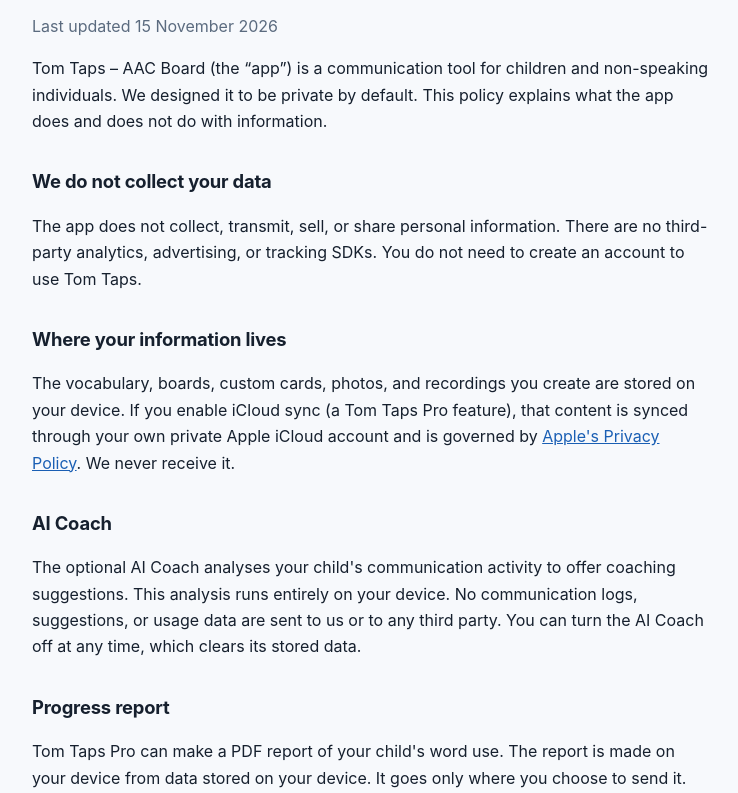
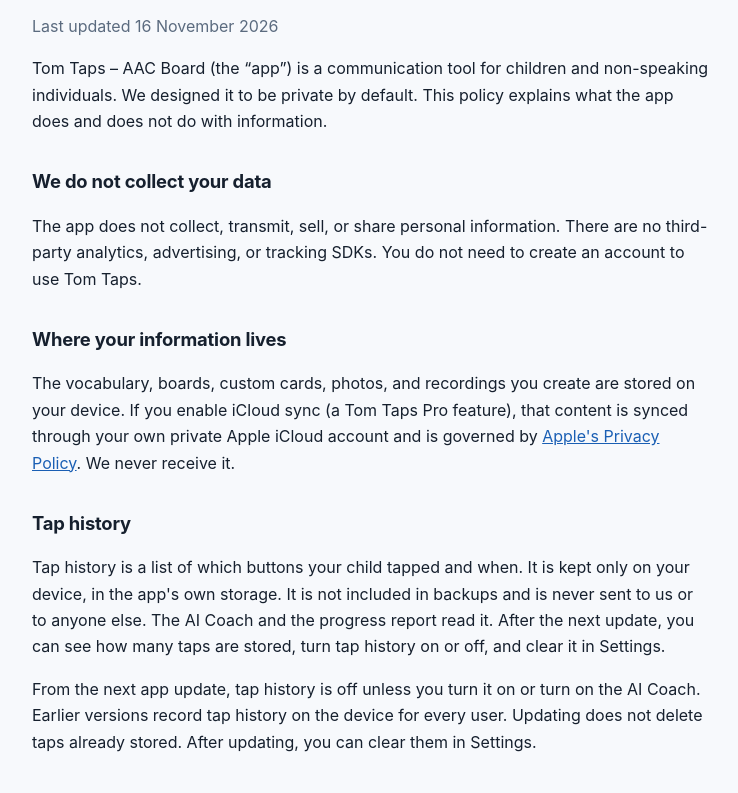
Before and after one commit to jilagan/tomtaps-site, a plain HTML site: page privacy.html in a window 1280 px wide. Shown: the part 154-947 px from the top of the page, without its empty margins (268-1006 px from the left). Drawn offline with Linux system fonts and the light colour scheme.

Commit message:
Privacy: describe tap history accurately; add automatic backups
Co-Authored-By: Claude Opus 5.5 <noreply@anthropic.com>
Claude-Session: https://claude.ai/code/session_01RXCJVGccpCj2pS6V4PqG4Y

```diff
--- a/privacy.html
+++ b/privacy.html
@@ -27,7 +27,7 @@
 <div class="wrap">
   <a class="back" href="index.html">← Tom Taps</a>
   <h1>Privacy Policy</h1>
-  <p class="muted">Last updated 15 November 2026</p>
+  <p class="muted">Last updated 16 November 2026</p>
 
   <p>Tom Taps – AAC Board (the “app”) is a communication tool for children and non-speaking individuals. We designed it to be private by default. This policy explains what the app does and does not do with information.</p>
 
@@ -37,11 +37,18 @@
   <h2>Where your information lives</h2>
   <p>The vocabulary, boards, custom cards, photos, and recordings you create are stored on your device. If you enable iCloud sync (a Tom Taps Pro feature), that content is synced through your own private Apple iCloud account and is governed by <a href="https://www.apple.com/legal/privacy/">Apple's Privacy Policy</a>. We never receive it.</p>
 
+  <h2>Tap history</h2>
+  <p>Tap history is a list of which buttons your child tapped and when. It is kept only on your device, in the app's own storage. It is not included in backups and is never sent to us or to anyone else. The AI Coach and the progress report read it. After the next update, you can see how many taps are stored, turn tap history on or off, and clear it in Settings.</p>
+  <p>From the next app update, tap history is off unless you turn it on or turn on the AI Coach. Earlier versions record tap history on the device for every user. Updating does not delete taps already stored. After updating, you can clear them in Settings.</p>
+
   <h2>AI Coach</h2>
-  <p>The optional AI Coach analyses your child's communication activity to offer coaching suggestions. This analysis runs entirely on your device. No communication logs, suggestions, or usage data are sent to us or to any third party. You can turn the AI Coach off at any time, which clears its stored data.</p>
+  <p>The optional AI Coach reads tap history to offer coaching suggestions. This analysis runs entirely on your device. No tap history, suggestions, or usage data are sent to us or to any third party. You can turn the AI Coach off at any time, which also turns off tap history and clears it.</p>
 
   <h2>Progress report</h2>
-  <p>Tom Taps Pro can make a PDF report of your child's word use. The report is made on your device from data stored on your device. It goes only where you choose to send it.</p>
+  <p>Tom Taps Pro can make a PDF report of your child's word use from tap history. The report is made on your device from data stored on your device. It goes only where you choose to send it.</p>
+
+  <h2>Automatic backups</h2>
+  <p>From the next app update, the app makes a daily backup of your boards, cards, photos, recordings and settings, and keeps the last three in its own storage on your device. If you choose a folder, such as one in iCloud Drive, a copy is also saved there, under your own account with that service. We never receive these backups. You can turn automatic backups off in Backup &amp; Restore.</p>
 
   <h2>Voices</h2>
   <p>English and Spanish words are spoken by the voices built into your iPhone or iPad. Filipino words play recordings included in the app. Nothing you type or tap is sent anywhere to be spoken.</p>
```
